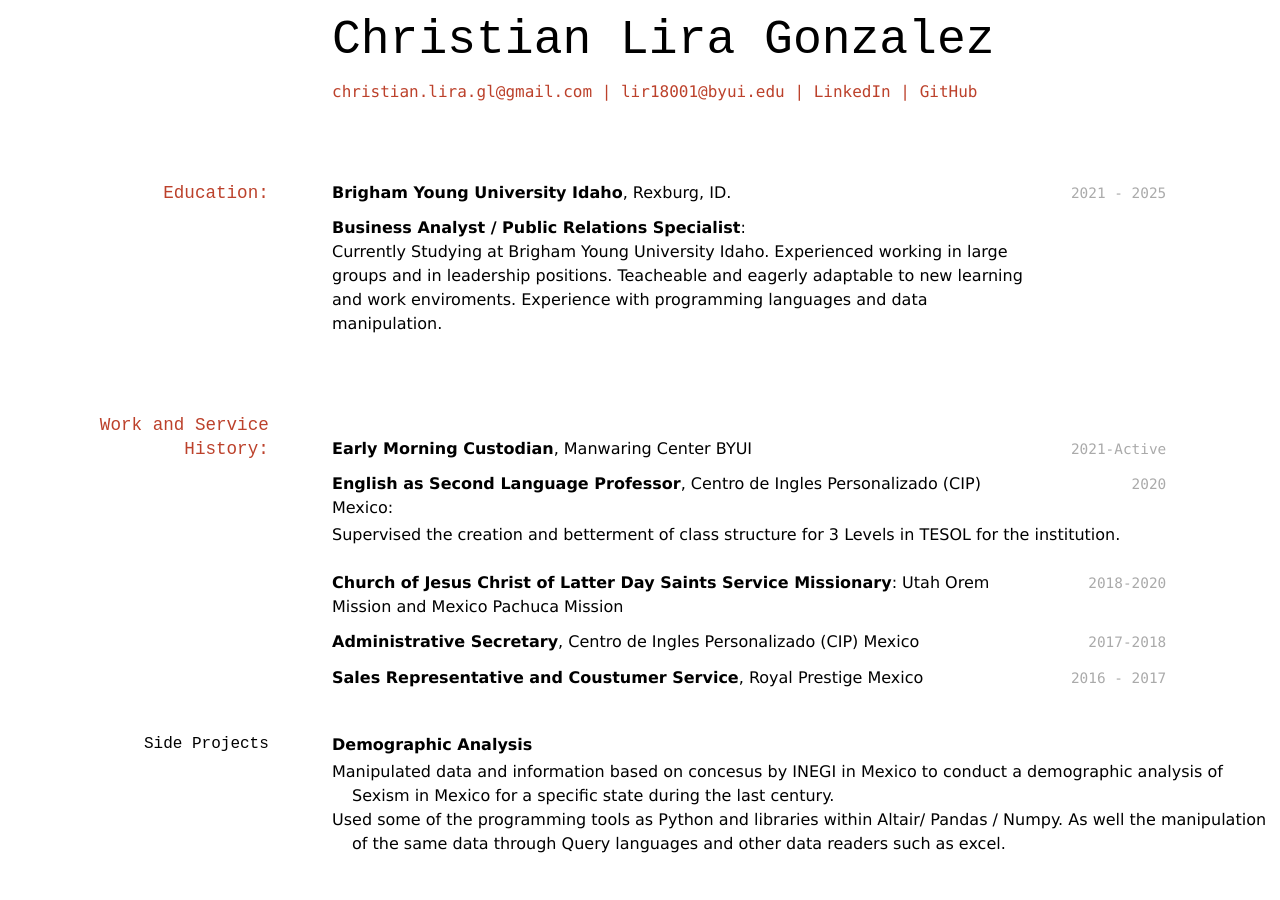
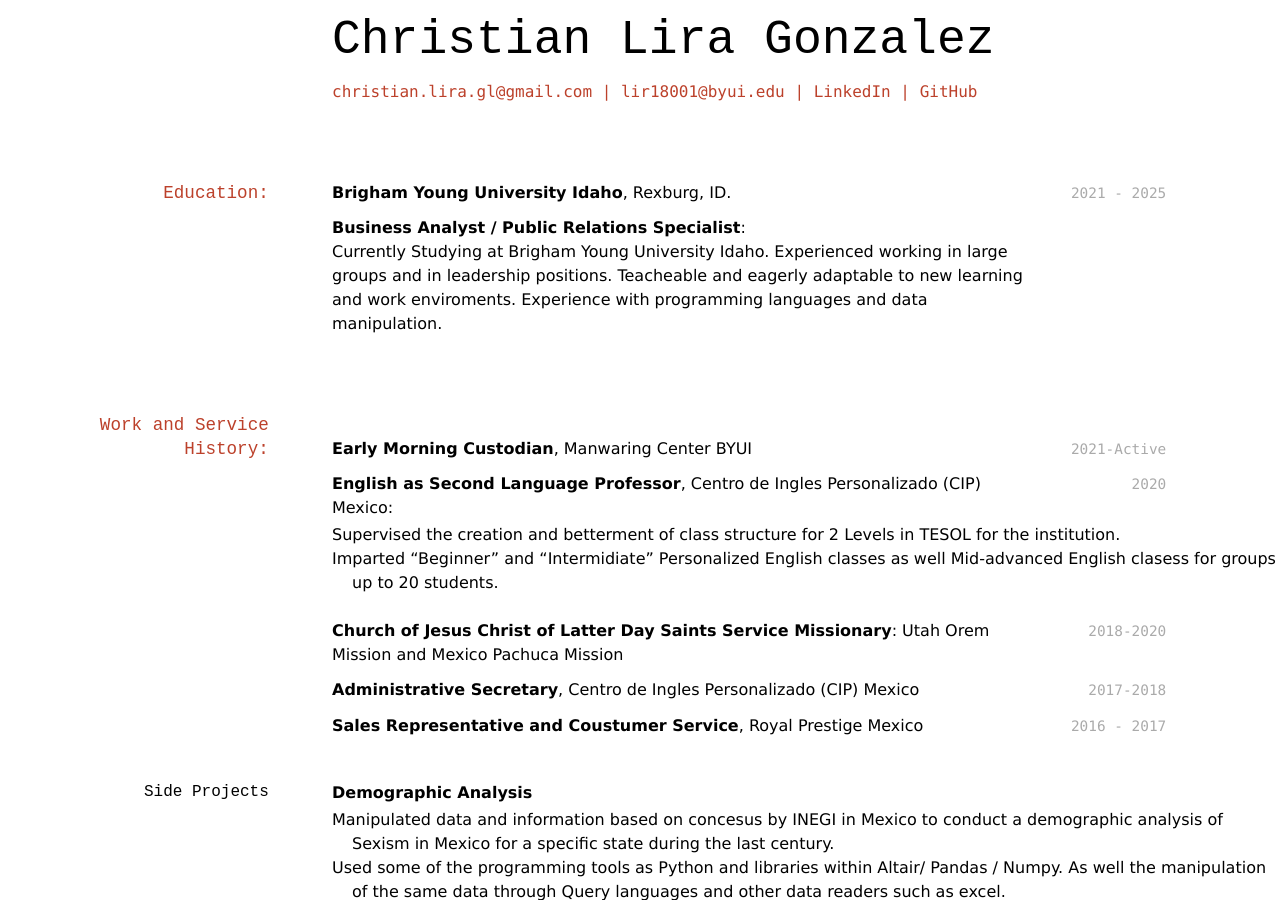
Before and after one commit to ChristianLG2/Christian_Lira_online_resume, a Jekyll site: the page built from docs/index.md, in a window 1280 px wide and 900 px high. Built offline with Jekyll 4.4.1, drawn with Linux system fonts in a browser that asks for light colours.

Commit message:
Description

```diff
--- a/docs/index.md
+++ b/docs/index.md
@@ -27,7 +27,8 @@ __Early Morning Custodian__, Manwaring Center BYUI
 
 `2020`
 __English as Second Language Professor__, Centro de Ingles Personalizado (CIP) Mexico:
-* Supervised the creation and betterment of class structure for 3 Levels in TESOL for the institution.
+* Supervised the creation and betterment of class structure for 2 Levels in TESOL for the institution.
+* Imparted "Beginner" and "Intermidiate" Personalized English classes as well Mid-advanced English clasess for groups up to 20 students.
 
 `2018-2020`
 __Church of Jesus Christ of Latter Day Saints Service Missionary__: Utah Orem Mission and Mexico Pachuca Mission
```
